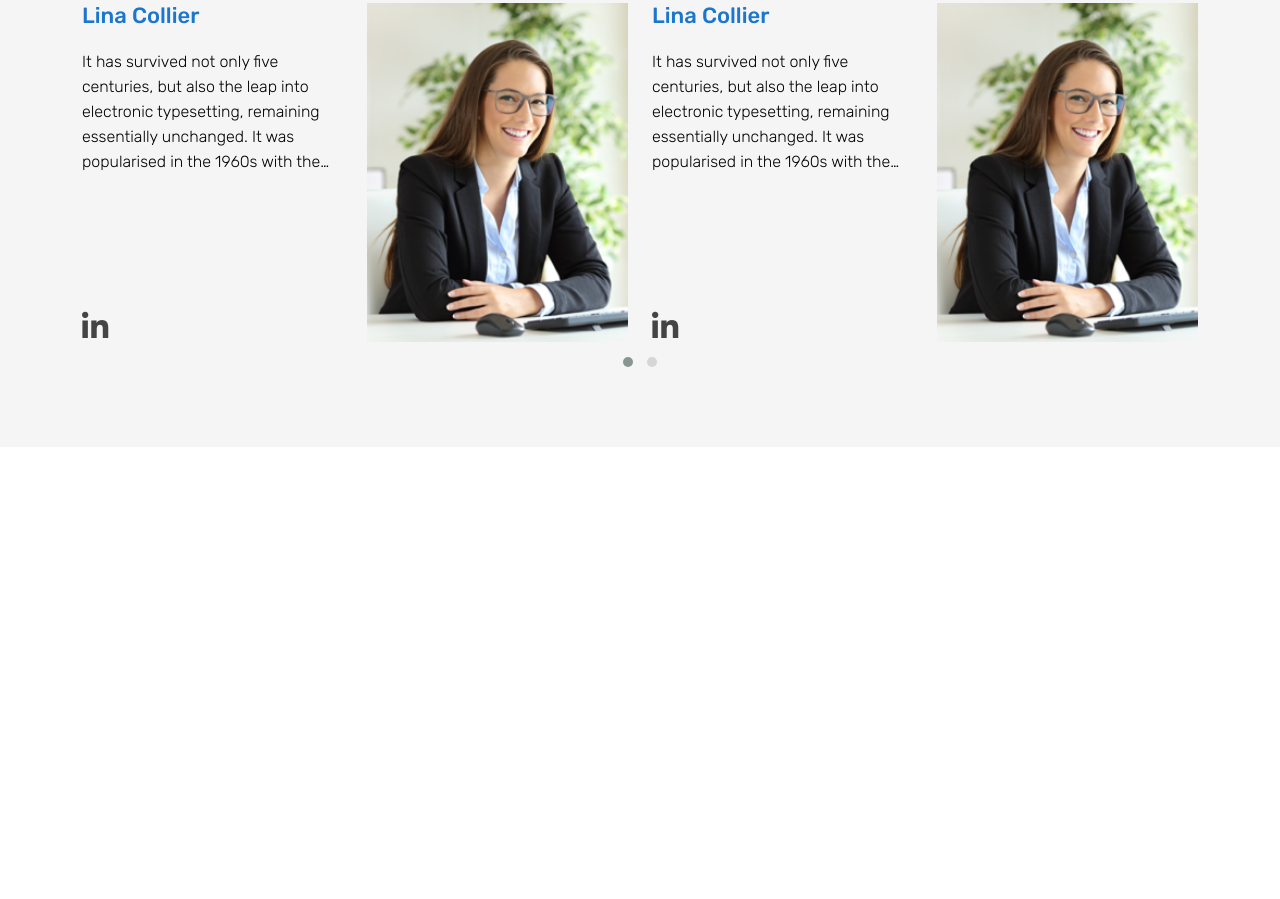
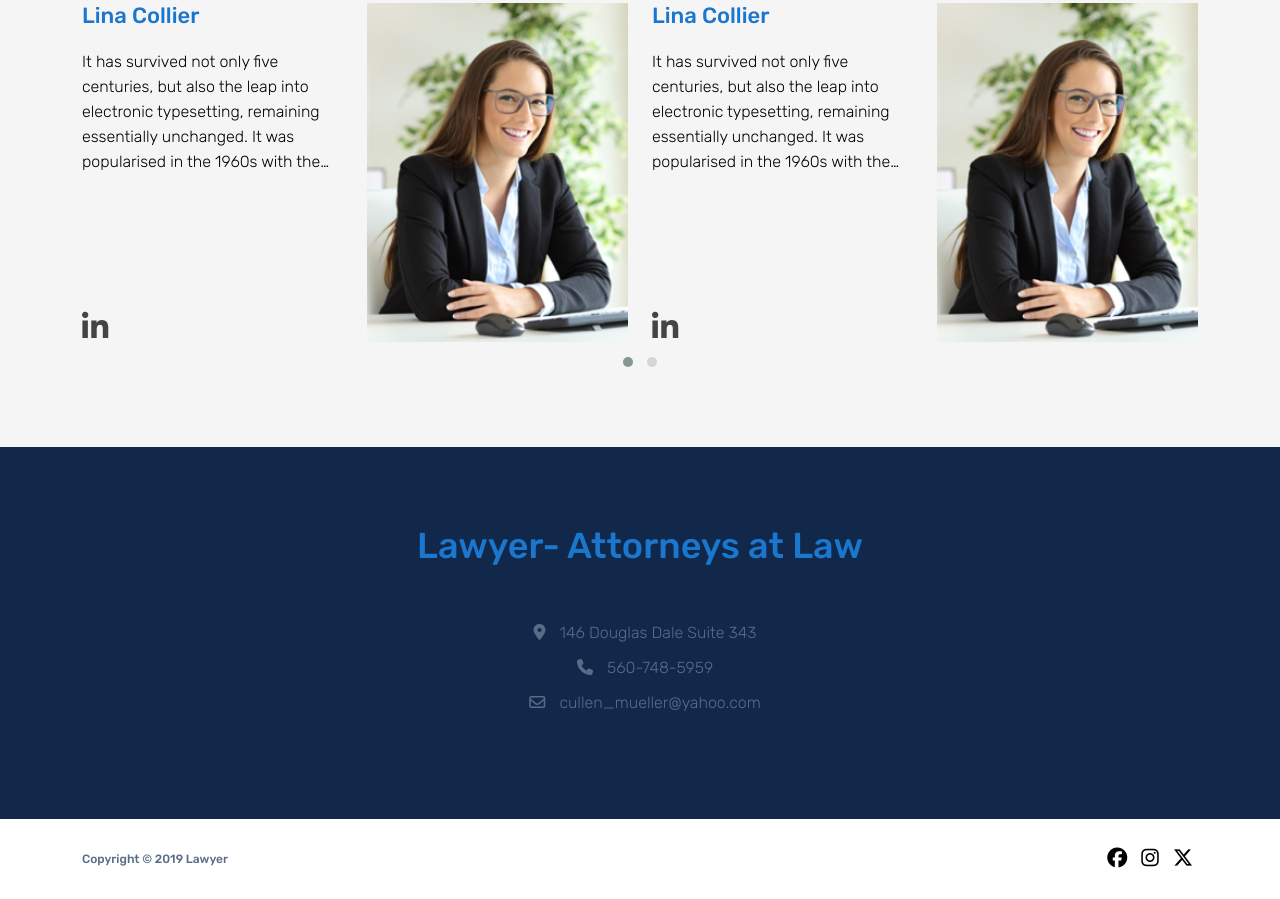
Before and after one commit to djordjevic-zoran/lawyer-zoran-01, a plain HTML site: page public_html/index.html in a window 1280 px wide. Shown: the part 1483-2382 px from the top of the page. Before the commit the page ends 1930 px from the top, so only its background shows below. Drawn offline with Linux system fonts and the light colour scheme.

Commit message:
footer done

```diff
--- a/nbproject/private/private.xml
+++ b/nbproject/private/private.xml
@@ -3,12 +3,8 @@
     <editor-bookmarks xmlns="http://www.netbeans.org/ns/editor-bookmarks/2" lastBookmarkId="0"/>
     <open-files xmlns="http://www.netbeans.org/ns/projectui-open-files/2">
         <group>
-            <file>file:/C:/Users/ZORAN/Desktop/responsive/bootstrap_temlate/lawyer-zoran-01/public_html/js/main.js</file>
-            <file>file:/C:/Users/ZORAN/Desktop/responsive/bootstrap_temlate/lawyer-zoran-01/public_html/scss/partials/_homepage-team-section.scss</file>
-            <file>file:/C:/Users/ZORAN/Desktop/responsive/bootstrap_temlate/lawyer-zoran-01/public_html/scss/partials/_overide-bootstrap.scss</file>
-            <file>file:/C:/Users/ZORAN/Desktop/responsive/bootstrap_temlate/lawyer-zoran-01/public_html/scss/partials/_base.scss</file>
+            <file>file:/C:/Users/ZORAN/Desktop/responsive/bootstrap_temlate/lawyer-zoran-01/public_html/scss/partials/_footer.scss</file>
             <file>file:/C:/Users/ZORAN/Desktop/responsive/bootstrap_temlate/lawyer-zoran-01/public_html/index.html</file>
-            <file>file:/C:/Users/ZORAN/Desktop/responsive/bootstrap_temlate/lawyer-zoran-01/public_html/bootstrap/scss/_variables.scss</file>
         </group>
     </open-files>
 </project-private>
--- a/public_html/index.html
+++ b/public_html/index.html
@@ -374,7 +374,40 @@ Click nbfs://nbhost/SystemFileSystem/Templates/Other/html.html to edit this temp
                 </div>
             </section>
 
+            <section class="info-section text-center">
+                <div class="container">
+                    <h2 class="info-section-title text-primary animation" data-animation="slide-bottom">Lawyer- Attorneys at Law</h2>
+                    <div class="info-data animation" data-animation="slide-top">
+                        <p>
+                            <span class="fa-solid fa-location-dot info-icon"></span>
+                            <span class="ps-3">146 Douglas Dale Suite 343</span>
+                        </p>
+                        <p>
+                            <span class="fa-solid fa-phone info-icon"></span>
+                            <a href="tel:560-748-5959" class="">560-748-5959</a>
+                        </p>
+                        <p>
+                            <span class="fa-regular fa-envelope info-icon"></span>
+                            <a href="mailto:cullen_mueller@yahoo.com" class="">cullen_mueller@yahoo.com</a>
+                        </p>
+                    </div>
+                </div>
+            </section>
+
         </main>
+
+        <footer class="text-center">
+            <div class="container d-sm-flex justify-content-sm-between align-items-sm-center">
+                <p class="copy-right mb-sm-0">
+                    Copyright &copy; 2019 Lawyer
+                </p>
+                <nav class="social">
+                    <a href="https://facebook.com" target="_blank" class="social-icon fa-brands fa-facebook"></a>
+                    <a href="https://instagram.com" target="_blank" class="social-icon fa-brands fa-instagram"></a>
+                    <a href="https://twitter.com" target="_blank" class="social-icon fa-brands fa-x-twitter"></a>
+                </nav>
+            </div>
+        </footer>
 
         <script src="https://kit.fontawesome.com/3abbe89132.js" crossorigin="anonymous"></script>
         <script src="js/jquery.js" type="text/javascript"></script>
--- /dev/null
+++ b/public_html/scss/partials/_footer.scss
@@ -0,0 +1,27 @@
+
+
+
+$copy-right-color: #586C88;
+$social-color: #000;
+
+footer{
+    padding: 2.8rem 0 2.7rem;
+    .copy-right{
+        color: $copy-right-color;
+        font-size: 1.2rem;
+        line-height: 2.5rem;
+        font-weight: 500;
+    }
+    .social{
+        .social-icon{
+            color: $social-color;
+            text-decoration: none;
+            font-size: 2rem;
+            margin: 0 5px;
+            transition: 0.5s linear;
+            &:hover{
+                transform: rotate(360deg);
+            }
+        }
+    }
+}
--- /dev/null
+++ b/public_html/scss/partials/_info-section.scss
@@ -0,0 +1,16 @@
+$info-bg: $dark-blue;
+$info-text: #586C88;
+.info-section{
+    background-color: $info-bg;
+    padding: 7.8rem 0 9.4rem;
+    .info-section-title{
+        margin-bottom: 5.2rem;
+    }
+    .info-data{
+        p, a{
+            color: $info-text;
+            text-decoration: none;
+            padding-left: 1rem;
+        }
+    }
+}
--- a/public_html/scss/theme.scss
+++ b/public_html/scss/theme.scss
@@ -8,3 +8,5 @@
 @import "partials/_herro-section.scss";
 @import "partials/_service-section.scss";
 @import "partials/_homepage-team-section.scss";
+@import "partials/_info-section.scss";
+@import "partials/_footer.scss";
```
Also changed, not shown: public_html/css/theme.css, 1 other file.
